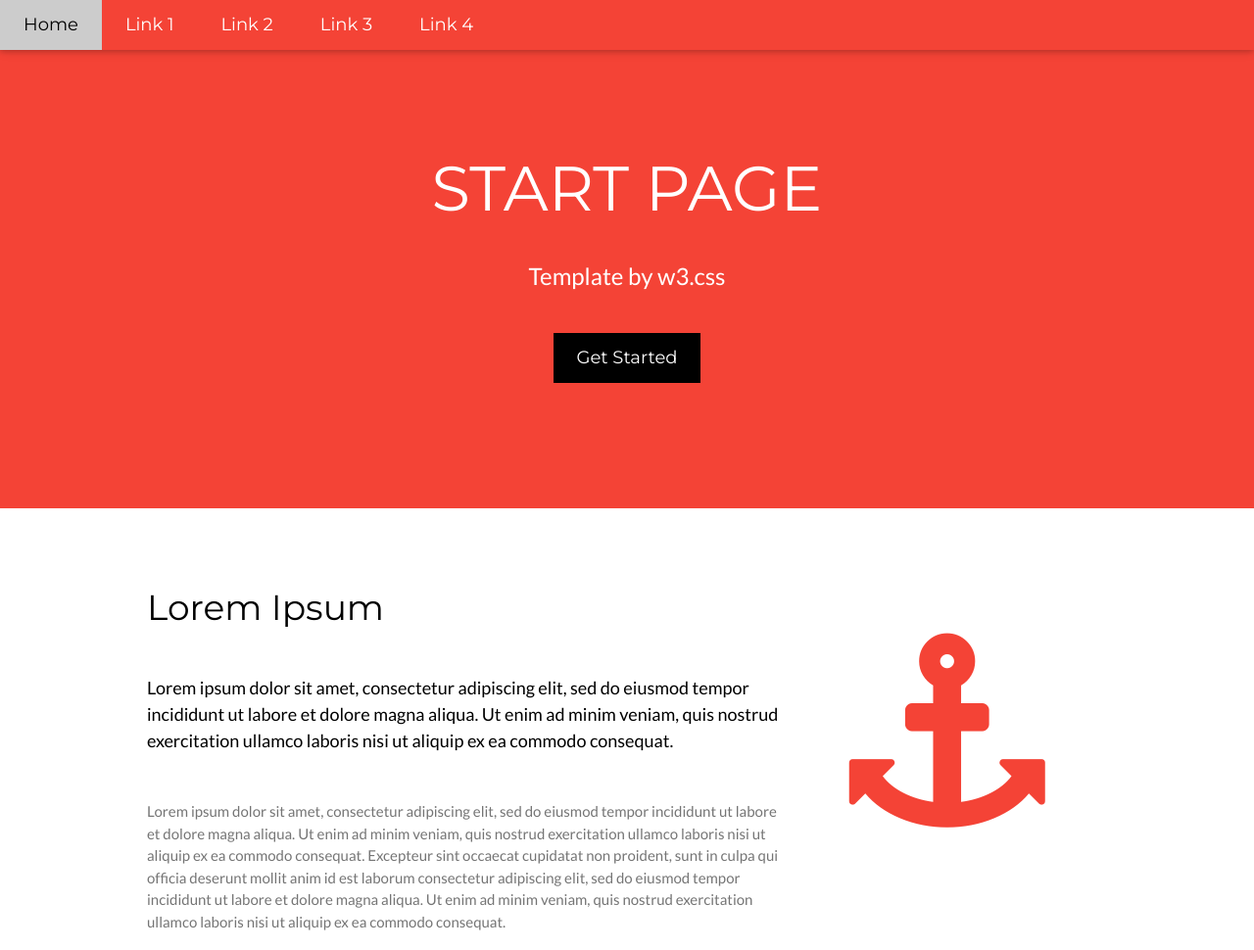
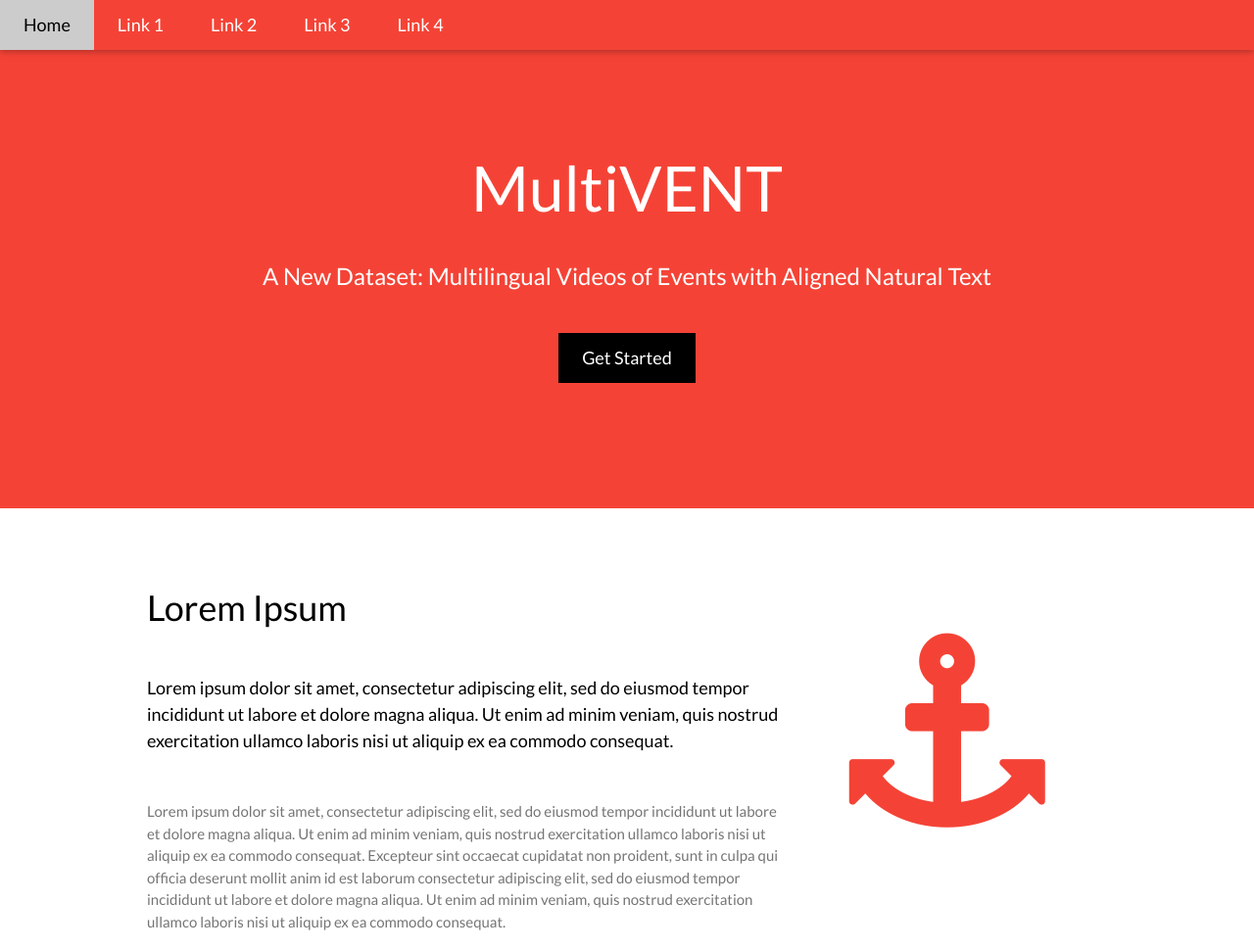
Before and after one commit to katesanders9/multiVENT-dataset, a plain HTML site: page index.html in a window 1280 px wide. Shown: the top 970 px of the page at 98% size. Drawn offline with nearby package versions, Linux system fonts and the light colour scheme.

Commit message:
Init commit 2

```diff
--- a/index.html
+++ b/index.html
@@ -1,7 +1,7 @@
 <!DOCTYPE html>
 <html lang="en">
 <head>
-<title>W3.CSS Template</title>
+<title>MultiVENT</title>
 <meta charset="UTF-8">
 <meta name="viewport" content="width=device-width, initial-scale=1">
 <link rel="stylesheet" href="https://www.w3schools.com/w3css/4/w3.css">
@@ -10,7 +10,7 @@
 <link rel="stylesheet" href="https://cdnjs.cloudflare.com/ajax/libs/font-awesome/4.7.0/css/font-awesome.min.css">
 <style>
 body,h1,h2,h3,h4,h5,h6 {font-family: "Lato", sans-serif}
-.w3-bar,h1,button {font-family: "Montserrat", sans-serif}
+.w3-bar,h1,button {font-familuy: "Montserrat", sans-serif}
 .fa-anchor,.fa-coffee {font-size:200px}
 </style>
 </head>
@@ -38,8 +38,8 @@ body,h1,h2,h3,h4,h5,h6 {font-family: "Lato", sans-serif}
 
 <!-- Header -->
 <header class="w3-container w3-red w3-center" style="padding:128px 16px">
-  <h1 class="w3-margin w3-jumbo">START PAGE</h1>
-  <p class="w3-xlarge">Template by w3.css</p>
+  <h1 class="w3-margin w3-jumbo">MultiVENT</h1>
+  <p class="w3-xlarge">A New Dataset: Multilingual Videos of Events with Aligned Natural Text</p>
   <button class="w3-button w3-black w3-padding-large w3-large w3-margin-top">Get Started</button>
 </header>
 
```
